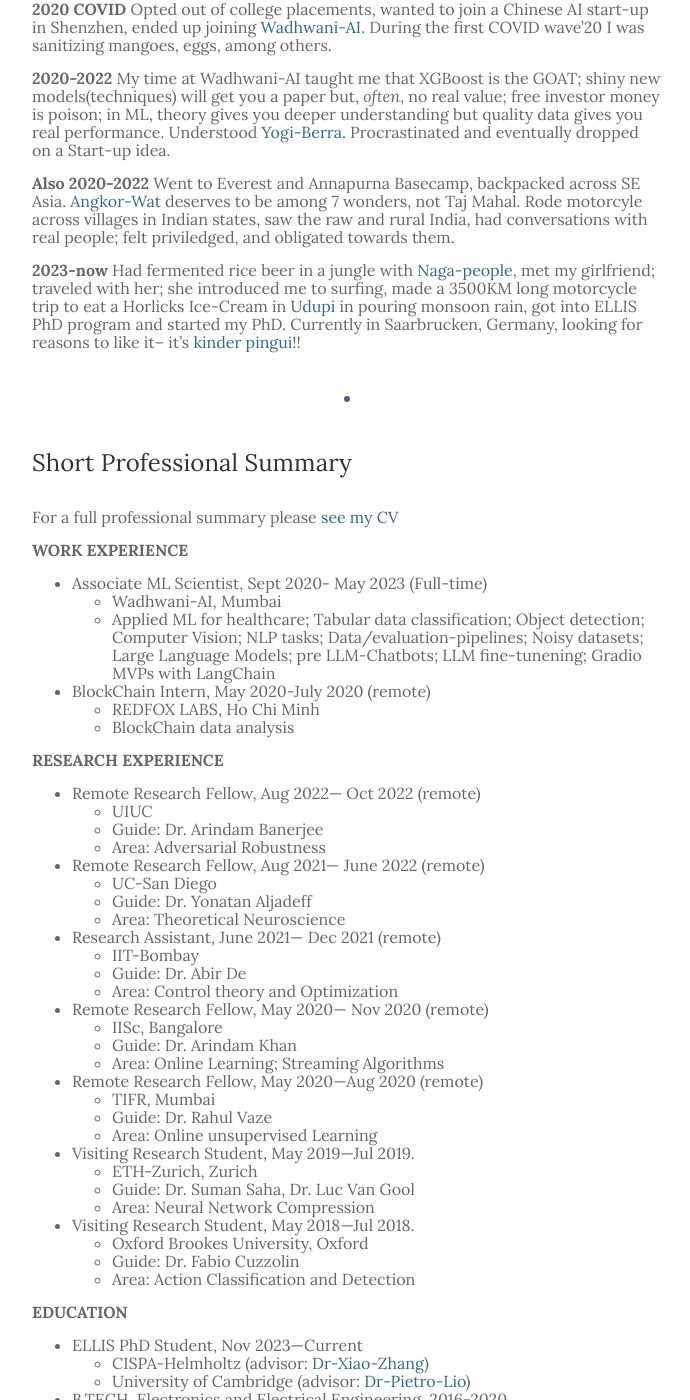
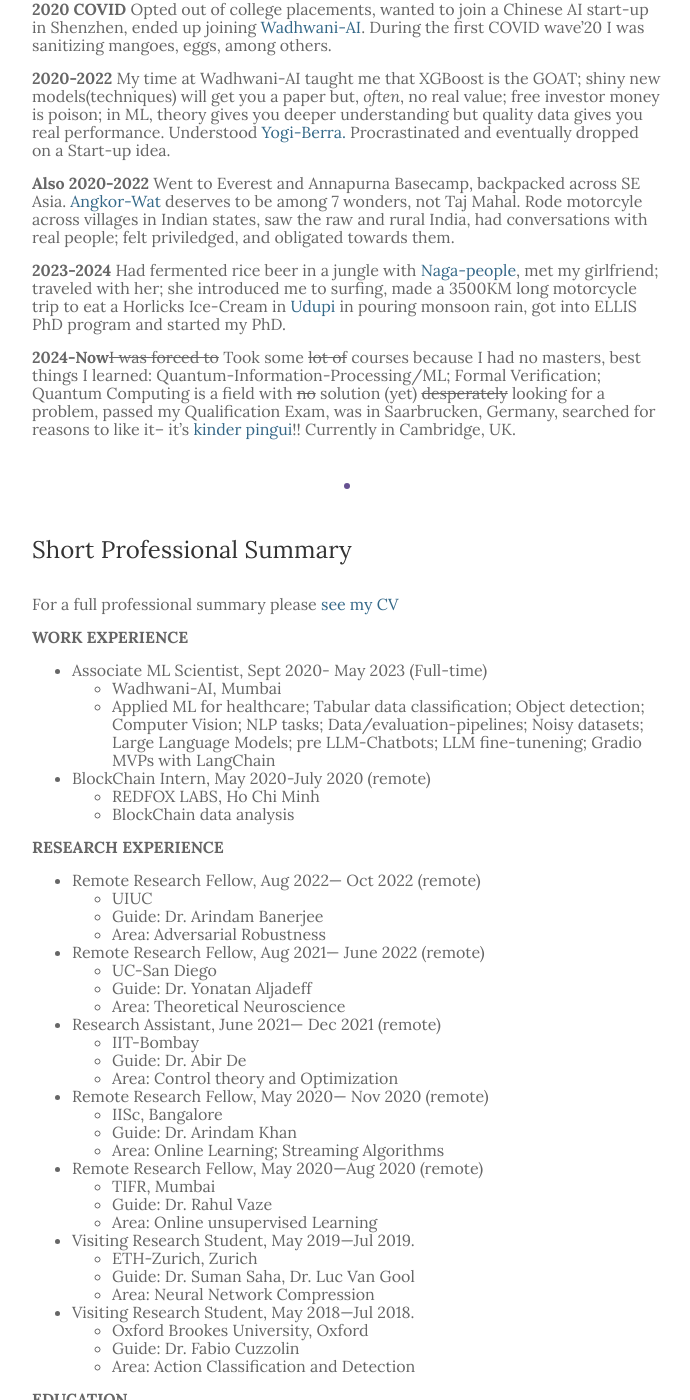
Before and after one commit to santanurathod/santanurathod.github.io, a Jekyll site: the page built from _pages/1_about.md, in a window 1280 px wide and 1400 px high, scrolled down 1544 px. Shown: the whole window, without its empty margins (293-983 px from the left). Built offline with Jekyll 4.4.1, drawn with Linux system fonts in a browser that asks for light colours; some of the changed text lies outside the part shown.

Commit message:
[CONTINUE]: Adding research statement/stuff

```diff
--- a/_config.yml
+++ b/_config.yml
@@ -12,7 +12,7 @@
   job: Welcome to my page!
   bio: |+
     <br />
-    Currently an <a href="https://ellis.eu/phd-postdoc" target="_blank" rel="noopener">ELLIS</a> 1st year PhD Student at CISPA-Helmholtz and University of Cambridge
+    Currently an <a href="https://ellis.eu/phd-postdoc" target="_blank" rel="noopener">ELLIS</a> 2nd year PhD Student at CISPA-Helmholtz and University of Cambridge
     <br /><br />
     I often start something to master, but somehow I always end up adding it to the jack of my trades
     <br /><br />
--- a/_pages/1_about.md
+++ b/_pages/1_about.md
@@ -36,7 +36,9 @@
 
 **Also 2020-2022**  Went to Everest and Annapurna Basecamp, backpacked across SE Asia. [Angkor-Wat](https://en.wikipedia.org/wiki/Angkor_Wat) deserves to be among 7 wonders, not Taj Mahal. Rode motorcyle across villages in Indian states, saw the raw and rural India, had conversations with real people; felt priviledged, and obligated towards them.
 
-**2023-now** Had fermented rice beer in a jungle with [Naga-people](https://en.wikipedia.org/wiki/Naga_people), met my girlfriend; traveled with her; she introduced me to surfing, made a 3500KM long motorcycle trip to eat a Horlicks Ice-Cream in [Udupi](https://youtu.be/PIsPdbLTHUA?si=u7T4FgKZw_gPJGjD) in pouring monsoon rain, got into ELLIS PhD program and started my PhD. Currently in Saarbrucken, Germany, looking for reasons to like it-- it's [kinder pingui](https://www.kinder.com/de/de/kinder-pingui)!!
+**2023-2024** Had fermented rice beer in a jungle with [Naga-people](https://en.wikipedia.org/wiki/Naga_people), met my girlfriend; traveled with her; she introduced me to surfing, made a 3500KM long motorcycle trip to eat a Horlicks Ice-Cream in [Udupi](https://youtu.be/PIsPdbLTHUA?si=u7T4FgKZw_gPJGjD) in pouring monsoon rain, got into ELLIS PhD program and started my PhD.
+
+**2024-Now**~~I was forced to~~ Took some ~~lot of~~ courses because I had no masters, best things I learned: Quantum-Information-Processing/ML; Formal Verification; Quantum Computing is a field with ~~no~~ solution (yet) ~~desperately~~ looking for a problem, passed my Qualification Exam, was in Saarbrucken, Germany, searched for reasons to like it-- it's [kinder pingui](https://www.kinder.com/de/de/kinder-pingui)!! Currently in Cambridge, UK.
 
 ***
 
@@ -84,9 +86,10 @@
   - Area: Action Classification and Detection
 
 **EDUCATION**
-* ELLIS PhD Student, Nov 2023—Current
+* ELLIS PhD Student, Jan 2024—Current
   - CISPA-Helmholtz (advisor: [Dr-Xiao-Zhang](https://xiao-zhang.net/))
   - University of Cambridge (advisor: [Dr-Pietro-Lio](https://www.cl.cam.ac.uk/~pl219/))
+    (Darwin College)
 * B.TECH, Electronics and Electrical Engineering, 2016-2020
   - Indian Institute of Technology, Bombay
 
```
